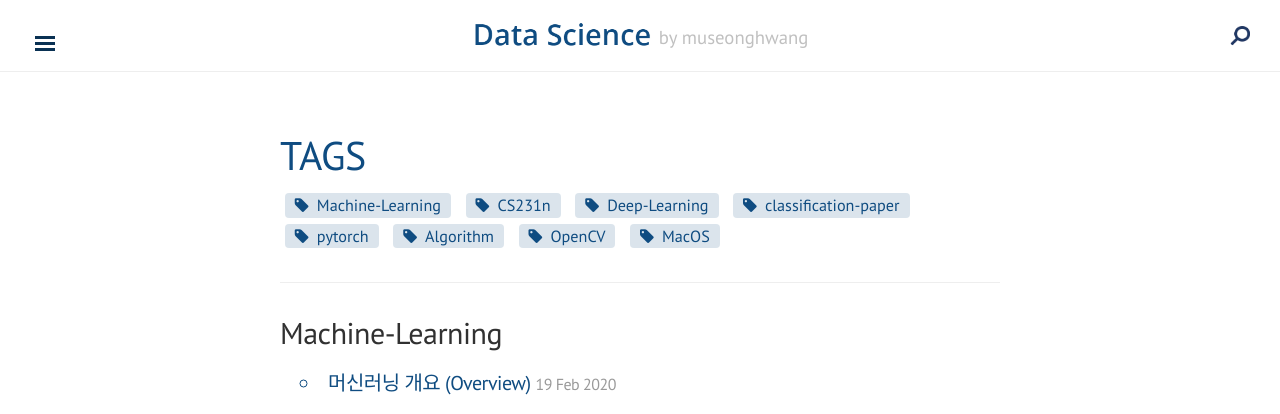
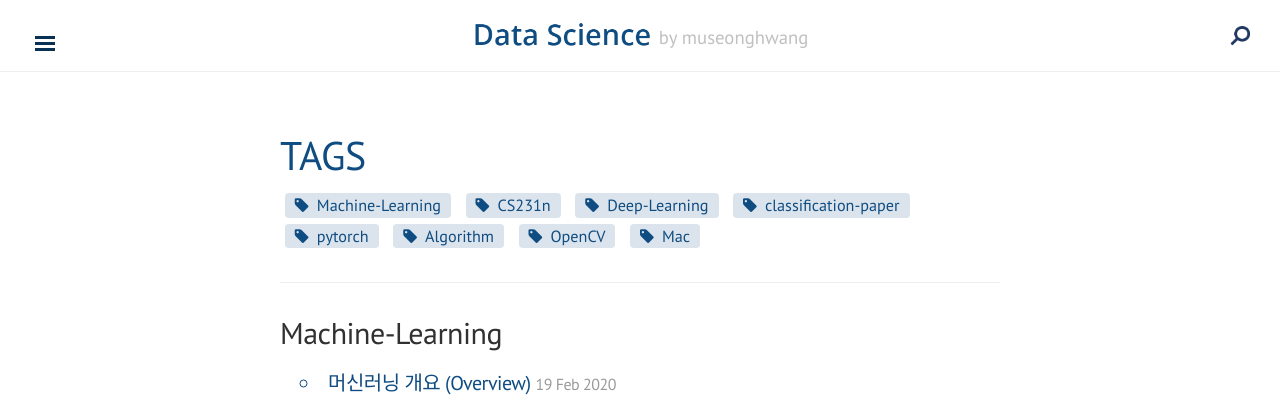
Before and after one commit to museonghwang/museonghwang.github.io, a Jekyll site: the page built from blog/tags.html, in a window 1280 px wide and 900 px high. Shown: the top 414 px of the window. Built offline with Jekyll 4.4.1, drawn with Linux system fonts in a browser that asks for light colours; nearby versions of some CDN libraries.

Commit message:
Add mac iterm2

```diff
--- a/_posts/2022-11-27-macos-iterm.md
+++ b/_posts/2022-11-27-macos-iterm.md
@@ -1,8 +1,8 @@
 ---
 layout: post
 title: M1 MacOS iTerm2 설치 및 꾸미기
-category: MacOS
-tag: MacOS
+category: Mac
+tag: Mac
 ---
 
 # M1 MacOS iTerm2 설치 및 꾸미기
```
